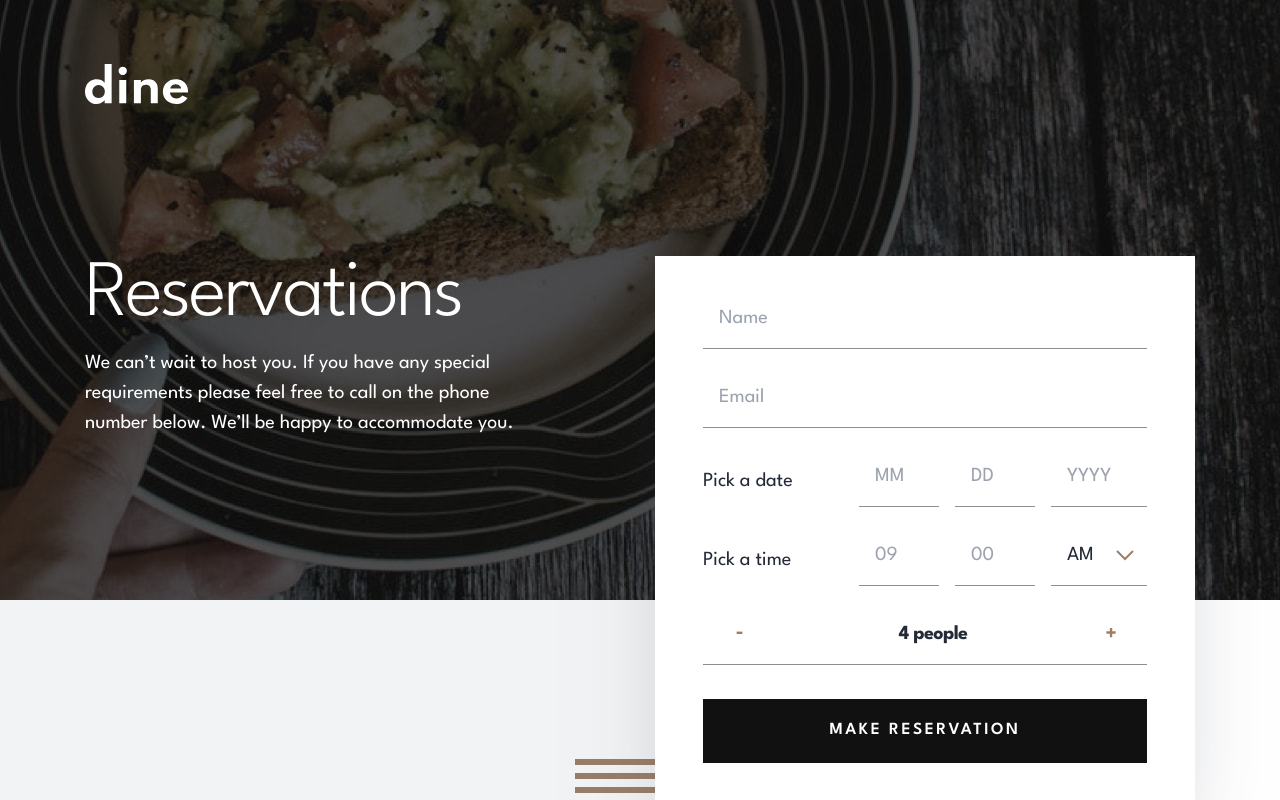
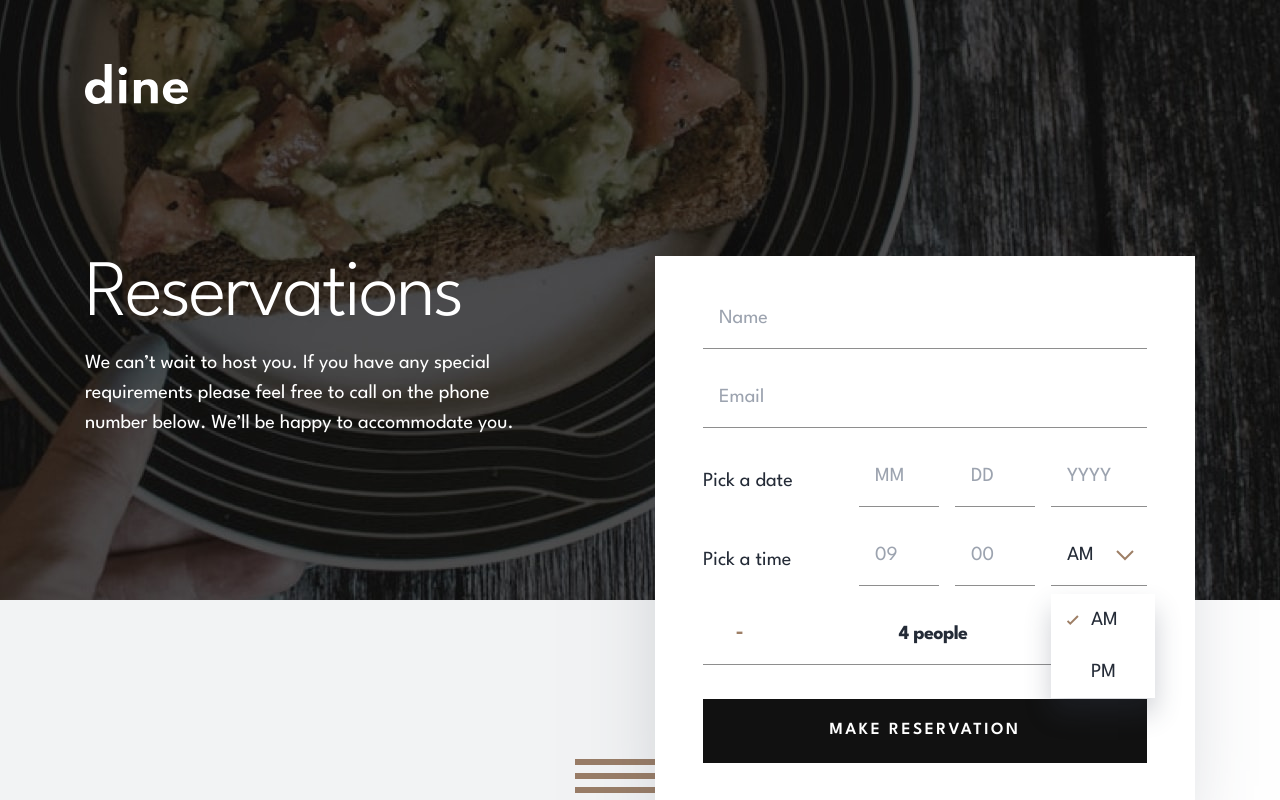
Before and after one commit to Bayoumi-dev/Dine-restaurant-website, a React (Create React App) app: page / in a window 1280 px wide. Both pictures are taken after a click on the button "Choose AM or PM". Shown: the top 800 px of the page. Built offline with nearby package versions, Linux system fonts and the light colour scheme.

Commit message:
list box behavior

```diff
--- /dev/null
+++ b/src/Helpers/listBoxBehavior.ts
@@ -0,0 +1,54 @@
+/**
+ * Function to do list box behavior
+ * @param listBox
+ */
+const listBoxBehavior = (listBox: HTMLUListElement) => {
+   let selected: number = 0
+   const optionsEl = listBox.children
+
+   const handleKeyDown = (e: KeyboardEvent) => {
+      switch (e.key) {
+         case 'ArrowUp':
+         case 'ArrowLeft': {
+            e.preventDefault()
+            if (optionsEl && selected === 0) {
+               selected = optionsEl.length - 1
+            } else {
+               selected--
+            }
+            break
+         }
+         case 'ArrowDown':
+         case 'ArrowRight': {
+            e.preventDefault()
+            if (optionsEl && selected === optionsEl.length - 1) {
+               selected = 0
+            } else {
+               selected++
+            }
+            break
+         }
+         case 'Enter':
+            ;(e.target as HTMLLIElement).click()
+      }
+      changeFocus(selected)
+   }
+   listBox.addEventListener('keydown', handleKeyDown)
+
+   const changeFocus = (selected: number) => {
+      let focusedOption = optionsEl?.[selected] as HTMLElement | null
+      focusedOption != null && focusedOption.focus()
+   }
+
+   const focusOnSelected = () => {
+      for (let i = 0; i < optionsEl.length; i++) {
+         if (optionsEl[i].ariaSelected === 'true') {
+            selected = i
+            break
+         }
+      }
+      changeFocus(selected)
+   }
+   focusOnSelected()
+}
+export default listBoxBehavior
--- a/src/components/Forms/TimeFields.tsx
+++ b/src/components/Forms/TimeFields.tsx
@@ -1,6 +1,38 @@
-import { FC } from 'react'
+import { FC, useState, useEffect, useRef } from 'react'
+import listBoxBehavior from '../../Helpers/listBoxBehavior'
 
 const TimeFields: FC = () => {
+   const [midday, setMidday] = useState<'AM' | 'PM'>('AM')
+   const [isMiddayListOpen, setIsMiddayListOpen] = useState(false)
+   const middayListRef = useRef<HTMLUListElement>(null)
+
+   // The Mounting function
+   useEffect(() => {
+      middayListRef.current?.addEventListener('click', selectOption)
+   }, [])
+
+   // Handling outside clicks & list box behavior
+   useEffect(() => {
+      if (isMiddayListOpen) {
+         setTimeout(() => window.addEventListener('click', closeMiddayList), 0)
+         middayListRef.current && listBoxBehavior(middayListRef.current)
+      }
+      // Cleanup function to clean event listener from window
+      return () => {
+         window.removeEventListener('click', closeMiddayList)
+      }
+   }, [isMiddayListOpen])
+
+   // Open midday list
+   const openMiddayList = () => setIsMiddayListOpen(true)
+   // Open midday list
+   const closeMiddayList = () => setIsMiddayListOpen(false)
+
+   const selectOption = (e: Event) => {
+      const targetValue = (e.target as HTMLLIElement).dataset.value
+      if (targetValue === 'AM' || targetValue === 'PM') setMidday(targetValue)
+   }
+
    return (
       <fieldset className="time">
          <div className="mb-2">
@@ -26,7 +58,7 @@ const TimeFields: FC = () => {
                   id="midday"
                   name="midday"
                   type="text"
-                  value={'AM'}
+                  value={midday}
                   aria-label="12-hour system"
                   aria-atomic="true"
                   readOnly
@@ -34,30 +66,32 @@ const TimeFields: FC = () => {
                />
                <button
                   type="button"
-                  aria-expanded='false'
+                  onClick={openMiddayList}
+                  aria-expanded={isMiddayListOpen ? 'true' : 'false'}
                   aria-controls="12-hour-system midday"
                   aria-label="Choose AM or PM"
                   aria-haspopup="listbox">
                   <span></span>
                </button>
                <ul
+                  ref={middayListRef}
                   id="12-hour-system"
+                  className={isMiddayListOpen ? 'block' : 'hidden'}
                   role="listbox"
                   aria-labelledby="midday"
-                  tabIndex={-1}
-                  className='invisible opacity-0'>
+                  tabIndex={-1}>
                   <li
                      role="option"
-                     aria-checked='true'
-                     aria-selected='true'
-                     tabIndex={0}>
+                     aria-selected={midday === 'AM' ? 'true' : 'false'}
+                     tabIndex={midday === 'AM' ? 0 : -1}
+                     data-value="AM">
                      AM
                   </li>
                   <li
                      role="option"
-                     aria-checked='false'
-                     aria-selected= 'false'
-                     tabIndex={-1}>
+                     aria-selected={midday === 'PM' ? 'true' : 'false'}
+                     tabIndex={midday === 'PM' ? 0 : -1}
+                     data-value="PM">
                      PM
                   </li>
                </ul>
--- a/src/index.tsx
+++ b/src/index.tsx
@@ -6,7 +6,7 @@ import App from './App'
 document.body.insertAdjacentHTML('afterbegin', '<div id=root></div>')
 const root = ReactDOM.createRoot(document.getElementById('root') as HTMLElement)
 root.render(
-   <React.StrictMode>
+   // <React.StrictMode>
       <App />
-   </React.StrictMode>
+   // </React.StrictMode>
 )
```
